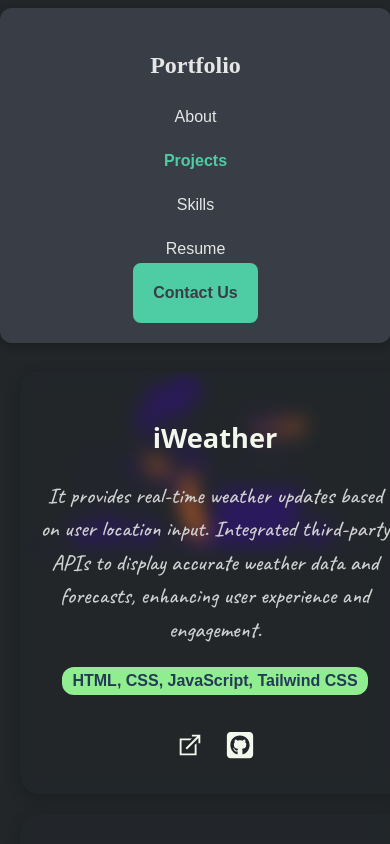
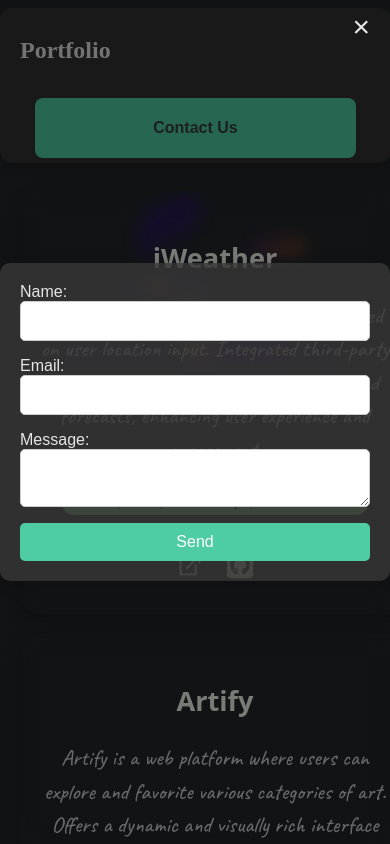
Before and after one commit to Himanshu08Kumar/New-Respository, a React (Vite) app: page /projects in a window 390 px wide. Both pictures are taken after a click on the element "Contact Us". Built offline with nearby package versions, Linux system fonts and the light colour scheme; a web font is replaced by a local one.

Commit message:
adding contact form

```diff
--- a/package.json
+++ b/package.json
@@ -18,6 +18,7 @@
     "@react-pdf-viewer/default-layout": "^3.12.0",
     "@react-pdf-viewer/toolbar": "^3.12.0",
     "@react-pdf/renderer": "^4.0.0",
+    "emailjs-com": "^3.2.0",
     "framer-motion": "^11.11.4",
     "lottie-react": "^2.4.0",
     "portfolio": "file:",
--- a/src/components/Header.jsx
+++ b/src/components/Header.jsx
@@ -1,61 +1,101 @@
-import React from 'react';
+import React, { useState } from 'react';
 import { NavLink } from 'react-router-dom';
 import './header.css';
+import emailjs from 'emailjs-com';  // Add EmailJS
 
 const Header = () => {
+  const [isFormOpen, setIsFormOpen] = useState(false);
+  const [formData, setFormData] = useState({
+    from_name: '',
+    from_email: '',
+    message: ''
+  });
+
+  const toggleForm = () => {
+    setIsFormOpen(!isFormOpen);
+  };
+
+  const handleInputChange = (e) => {
+    const { name, value } = e.target;
+    setFormData({
+      ...formData,
+      [name]: value
+    });
+  };
+
+  const sendEmail = (e) => {
+    e.preventDefault();
+
+    emailjs.send('service_h2r1vhp', 'template_2rnfnth', formData, 'uWqhXA2mWKxyN3UGa')
+      .then((result) => {
+        console.log('Email sent:', result.text);
+        alert('Email sent successfully!');
+      }, (error) => {
+        console.log('Error:', error.text);
+        alert('Failed to send the email, please try again.');
+      });
+
+      setFormData({ from_name: '', from_email: '', message: '' });
+      toggleForm();
+  };
+
+
   return (
     <header className='header'>
       <div className='logo'>
-         <NavLink to='/' className='link'><p className='port' style={{fontFamily:"Yatra One"}}>Portfolio</p></NavLink>
+        <NavLink to='/' className='link'>
+          <p className='port' style={{ fontFamily: 'Yatra One' }}>Portfolio</p>
+        </NavLink>
       </div>
 
-      {/* Navigation Links */}
-      <nav>
-        <ul className='nav-header'>
-          <li>
-            <NavLink
-
-              to='/'
-              className='link'
-              // activeClassName='active'
-            >
-              About
-            </NavLink>
-          </li>
-          <li>
-            <NavLink
-              to='/projects'
-              className='link'
-              // activeClassName='active'
-            >
-              Projects
-            </NavLink>
-          </li>
-          <li>
-            <NavLink
-              to='/skills'
-              className='link'
-              // activeClassName='active'
-            >
-              Skills
-            </NavLink>
-          </li>
-          <li>
-            <NavLink
-              to='/resume'
-              className='link'
-              // activeClassName='active'
-            >
-              Resume
-            </NavLink>
-          </li>
+      <nav className='nav-header'>
+        <ul className='nav-list'>
+          <li><NavLink to='/' className='link'>About</NavLink></li>
+          <li><NavLink to='/projects' className='link'>Projects</NavLink></li>
+          <li><NavLink to='/skills' className='link'>Skills</NavLink></li>
+          <li><NavLink to='/resume' className='link'>Resume</NavLink></li>
         </ul>
       </nav>
 
-      {/* Contact Button */}
-      <div className='contact'>
+      {/* Contact Us Button */}
+      <div className='contact' onClick={toggleForm}>
         <p>Contact Us</p>
       </div>
+
+      {/* Contact Form Modal */}
+      {isFormOpen && (
+        <div className='modal'>
+          <div className='modal-content'>
+            <span className='close' onClick={toggleForm}>&times;</span>
+            <form onSubmit={sendEmail}>
+            <label>Name:</label>
+              <input
+                type='text'
+                name='from_name'
+                value={formData.from_user}
+                onChange={handleInputChange}
+                required
+              />
+              <label>Email:</label>
+              <input
+                type='email'
+                name='from_email'
+                value={formData.from_email}
+                onChange={handleInputChange}
+                required
+              />
+              <label>Message:</label>
+              <textarea
+                name='message'
+                value={formData.message}
+                onChange={handleInputChange}
+                required
+              />
+              <button type='submit'>Send</button>
+            </form>
+          </div>
+        </div>
+      )}
     </header>
   );
 };
--- a/src/components/header.css
+++ b/src/components/header.css
@@ -1,4 +1,210 @@
-.invisible-scrollbar::-webkit-scrollbar {
+.header {
+  display: flex;
+  justify-content: space-between;
+  align-items: center;
+  width: 90%;
+  margin: 0.5rem auto;
+  padding: 5px 20px;
+  background-color: #393e46;
+  border-radius: 12px;
+  box-shadow: 0 4px 8px rgba(0, 0, 0, 0.2);
+  transition: background 0.3s ease-in-out;
+}
+
+.header:hover {
+  background-color: #333333;
+}
+
+.link {
+  text-decoration: none;
+  color: #e6e6e6;
+}
+
+
+.hamburger {
+  display: none;
+  flex-direction: column;
+  cursor: pointer;
+  gap: 5px;
+}
+
+.bar {
+  width: 25px;
+  height: 3px;
+  background-color: #e6e6e6;
+  transition: 0.3s;
+}
+
+
+.nav-header {
+  display: flex;
+}
+
+.nav-list {
+  display: flex;
+  list-style: none;
+  gap: 1.5rem;
+  padding-left: 0;
+  margin: 0;
+}
+
+.nav-list li {
+  cursor: pointer;
+  position: relative;
+  padding: 5px;
+  transition: all 0.3s, color 0.3s;
+}
+
+.nav-list li:hover {
+  scale: 1.2;
+  color: #4ecca3;
+}
+
+/* .nav-header li {
+    cursor: pointer;
+  position: relative;
+  padding: 5px;
+  transition: transform 0.3s, color 0.3s;
+} */
+
+.nav-header {
+  display: flex;
+  transition: all 0.3s;
+}
+
+.nav-header.open {
+  display: flex;
+  flex-direction: column;
+}
+
+.nav-list {
+  gap: 1rem;
+}
+
+.contact {
+  background: #4ecca3;
+  padding: 5px 20px;
+  border-radius: 8px;
+  color: #393e46;
+  font-weight: bold;
+  cursor: pointer;
+}
+
+.port {
+  font-size: 24px;
+  font-weight: bold;
+}
+
+.port:hover {
+  color: #4ecca3;
+}
+
+
+.modal {
+  position: fixed;
+  z-index: 1;
+  left: 0;
+  top: 0;
+  width: 100%;
+  height: 100%;
+  background-color: rgba(0, 0, 0, 0.5);
+  display: flex;
+  justify-content: center;
+  align-items: center;
+}
+
+
+.modal-content {
+  background-color: #393939cc;
+  padding: 20px;
+  border-radius: 10px;
+  width: 90%;
+  max-width: 500px;
+  box-shadow: 0px 4px 16px rgba(0, 0, 0, 0.2);
+}
+
+.close {
+  position: absolute;
+  top: 10px;
+  right: 20px;
+  font-size: 30px;
+  cursor: pointer;
+}
+
+
+form {
+  display: flex;
+  flex-direction: column;
+}
+
+input, textarea {
+  margin-bottom: 1rem;
+  padding: 10px;
+  font-size: 16px;
+  border: 1px solid #ccc;
+  border-radius: 5px;
+}
+
+button {
+  background-color: #4ecca3;
+  color: #fff;
+  padding: 10px;
+  border: none;
+  cursor: pointer;
+  font-size: 16px;
+  border-radius: 5px;
+}
+
+button:hover {
+  background-color: #3cb591;
+}
+
+
+
+@media screen and (max-width: 768px) {
+  .header {
+    flex-direction: column;
+    align-items: flex-start;
+  }
+
+  .nav-header {
+    display: none;
+    width: 100%;
+    background-color: #393e46;
+    text-align: center;
+  }
+
+  .nav-header.open {
+    display: block;
+  }
+
+  .hamburger {
+    display: flex;
+  }
+
+  .nav-list {
+    display: flex;
+    flex-direction: column;
+    gap: 1rem;
+    width: 100%;
+    padding: 10px 0;
+  }
+
+  .nav-list li {
+    width: 100%;
+    padding: 10px;
+    text-align: center;
+  }
+
+  .contact {
+    margin-top: 10px;
+    text-align: center;
+    width: 80%;
+    align-self: center;
+  }
+}
+
+/* .invisible-scrollbar::-webkit-scrollbar {
   display: none;
 }
 
@@ -119,4 +325,4 @@
     flex-direction: column;
     gap: 1rem;
   }
-  }
+} */
```
Also changed, not shown: 1 other file (tests, documents, lock files or other folders). Lines whose indentation alone changed are shown as unchanged.
